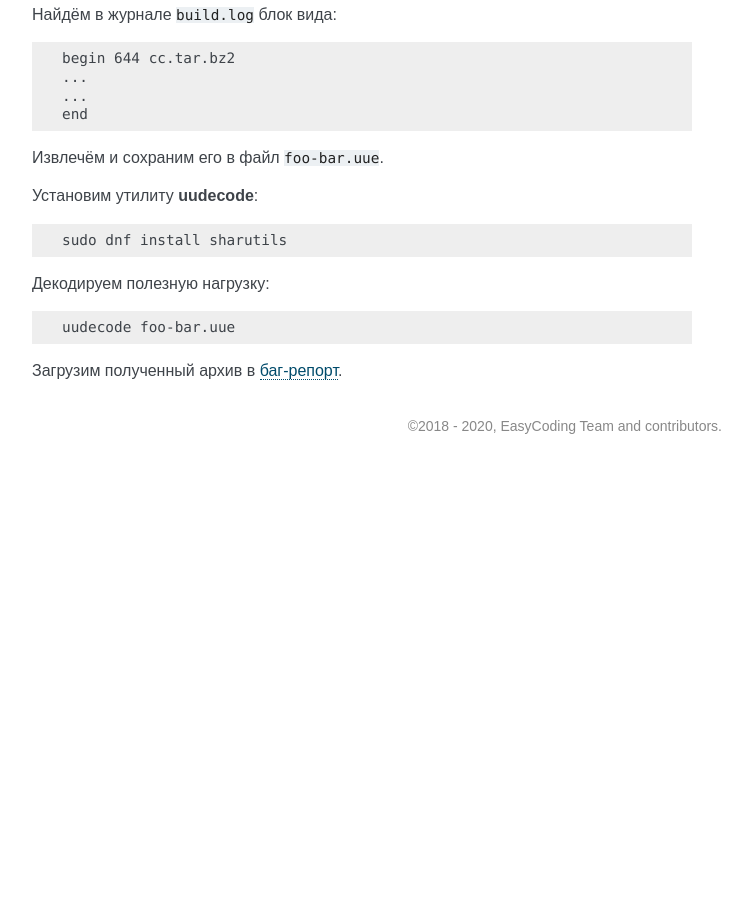
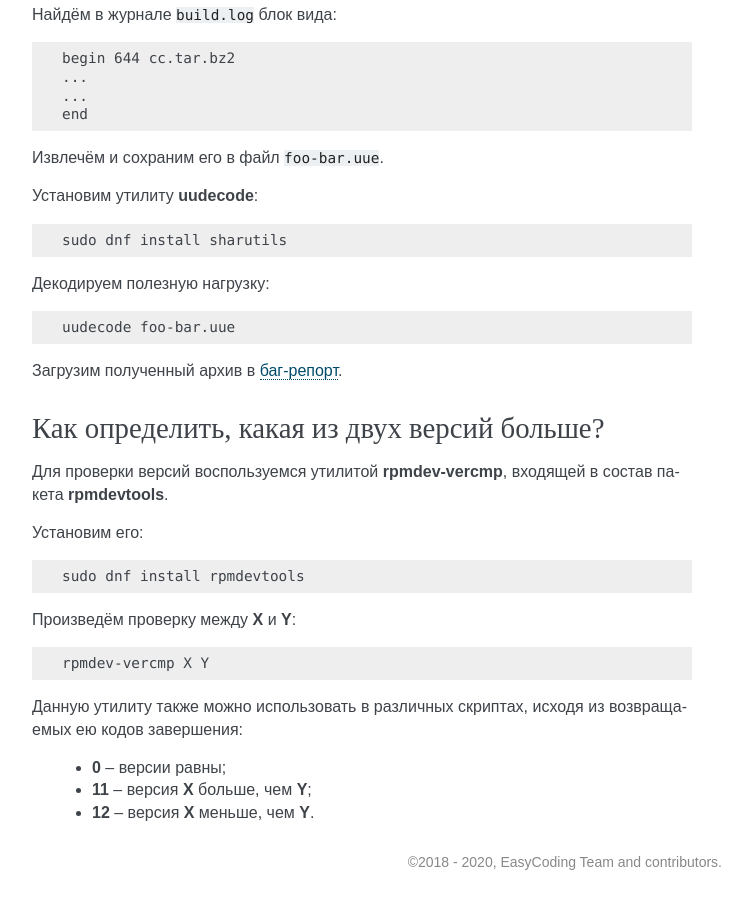
Before and after one commit to RussianFedora/FAQ, a Sphinx documentation site: the page built from source/development.rst, in a window 1280 px wide and 900 px high, scrolled down 25048 px. Shown: the whole window, without its empty margins (388-1140 px from the left). Built offline with Sphinx 7.4.7, drawn with Linux system fonts in a browser that asks for light colours; comment, search, counter and statistics services are not loaded; before the commit the page ends 25512 px from its top, so only the background shows below that; some of the changed text lies outside the part shown.

Commit message:
Added question about RPM packages version checking.

```diff
--- a/source/development.rst
+++ b/source/development.rst
@@ -1419,3 +1419,29 @@ Qt-приложение, собранное Clang с LTO не запускает
     uudecode foo-bar.uue
 
 Загрузим полученный архив в :ref:`баг-репорт <bug-report>`.
+
+.. index:: rpm, rpmbuild, version, package, compare
+.. _compare-versions:
+
+Как определить, какая из двух версий больше?
+================================================
+
+Для проверки версий воспользуемся утилитой **rpmdev-vercmp**, входящей в состав пакета **rpmdevtools**.
+
+Установим его:
+
+.. code-block:: text
+
+    sudo dnf install rpmdevtools
+
+Произведём проверку между **X** и **Y**:
+
+.. code-block:: text
+
+    rpmdev-vercmp X Y
+
+Данную утилиту также можно использовать в различных скриптах, исходя из возвращаемых ею кодов завершения:
+
+  * **0** -- версии равны;
+  * **11** -- версия **X** больше, чем **Y**;
+  * **12** -- версия **X** меньше, чем **Y**.
```
